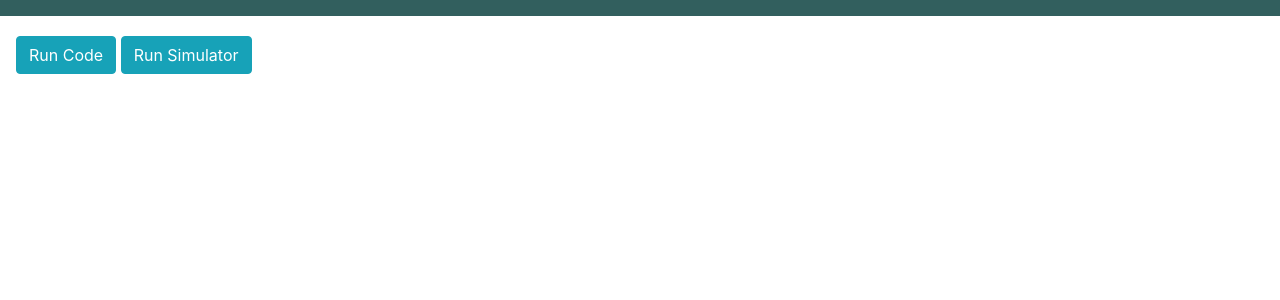
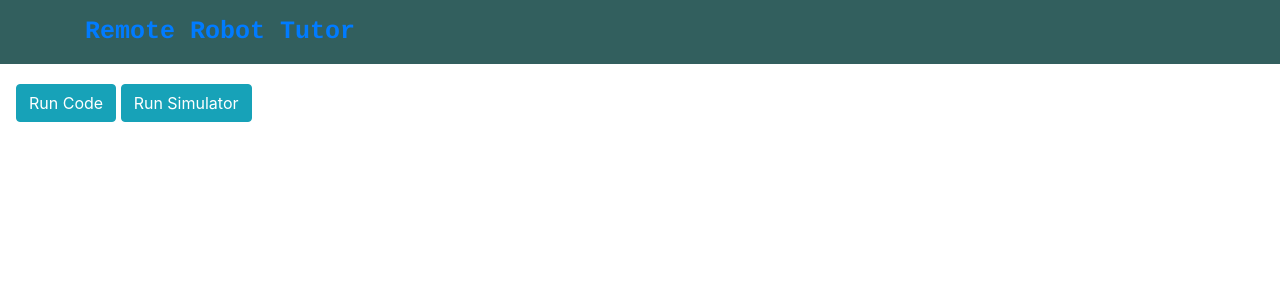
Before and after one commit to MihneaBoca/Remote-Robot-Tutor, a Django app: page / in a window 1280 px wide. Shown: the top 300 px of the page. Run offline with Django 3.2, Linux system fonts and the light colour scheme; some libraries are stand-ins or nearby versions.

Commit message:
Passed functional tests

```diff
--- a/templates/index.html
+++ b/templates/index.html
@@ -7,6 +7,9 @@
 </head>
 <body>
     <nav class="mb-1 navbar navbar-expand-sm navbar-default" style="background-color: #325f5e;">
+        <div class="container">
+         <a class="navbar-brand"  href="#" style="font-family:courier; font-size: 25px; text-align: center"><strong>Remote Robot Tutor</strong></a>
+        </div>
     </nav>
     <div class="p-3">
         <button class="btn btn-info" type="Submit" id="id_submit_code" name="submit_code">Run Code</button>
```
